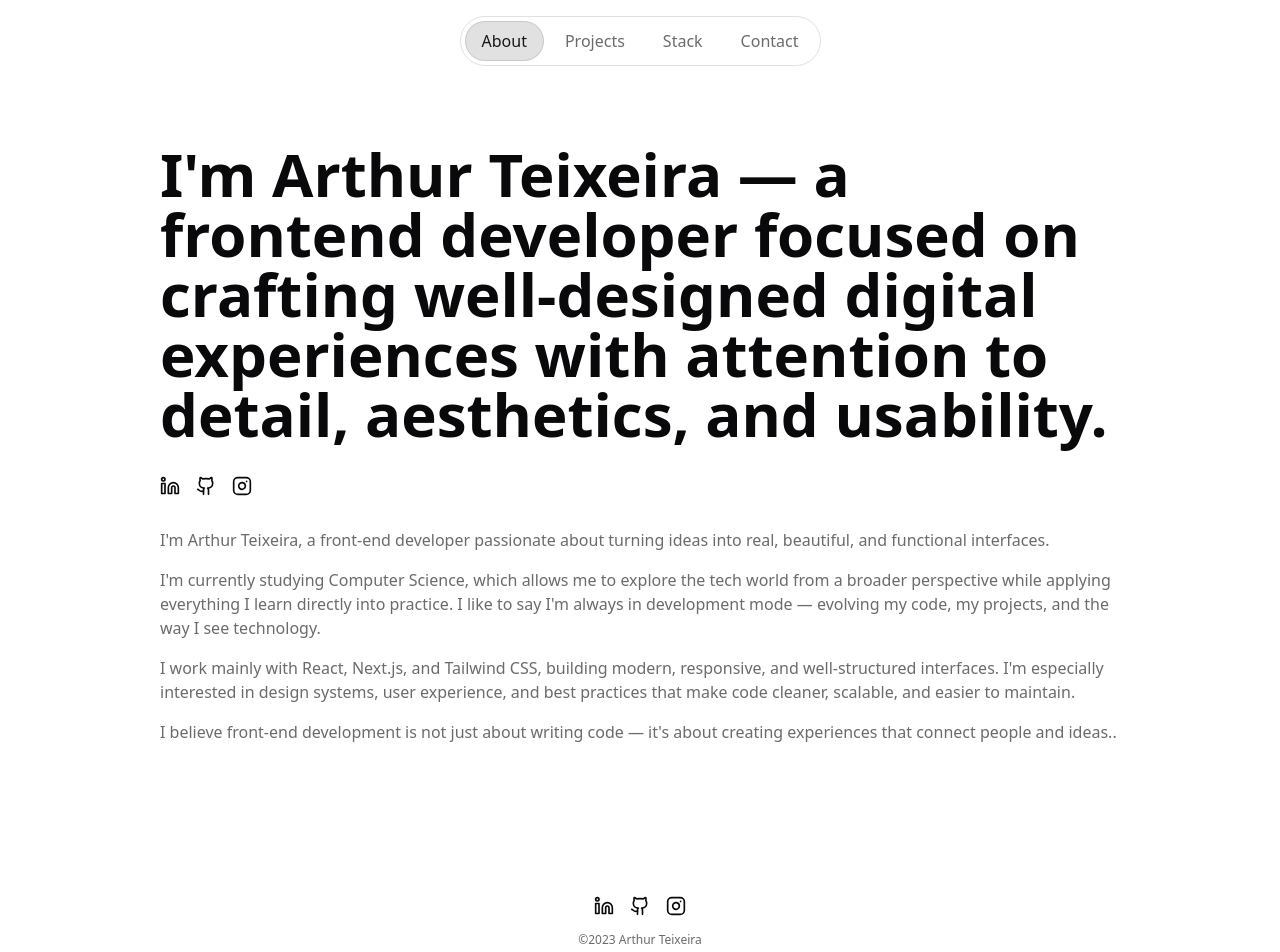
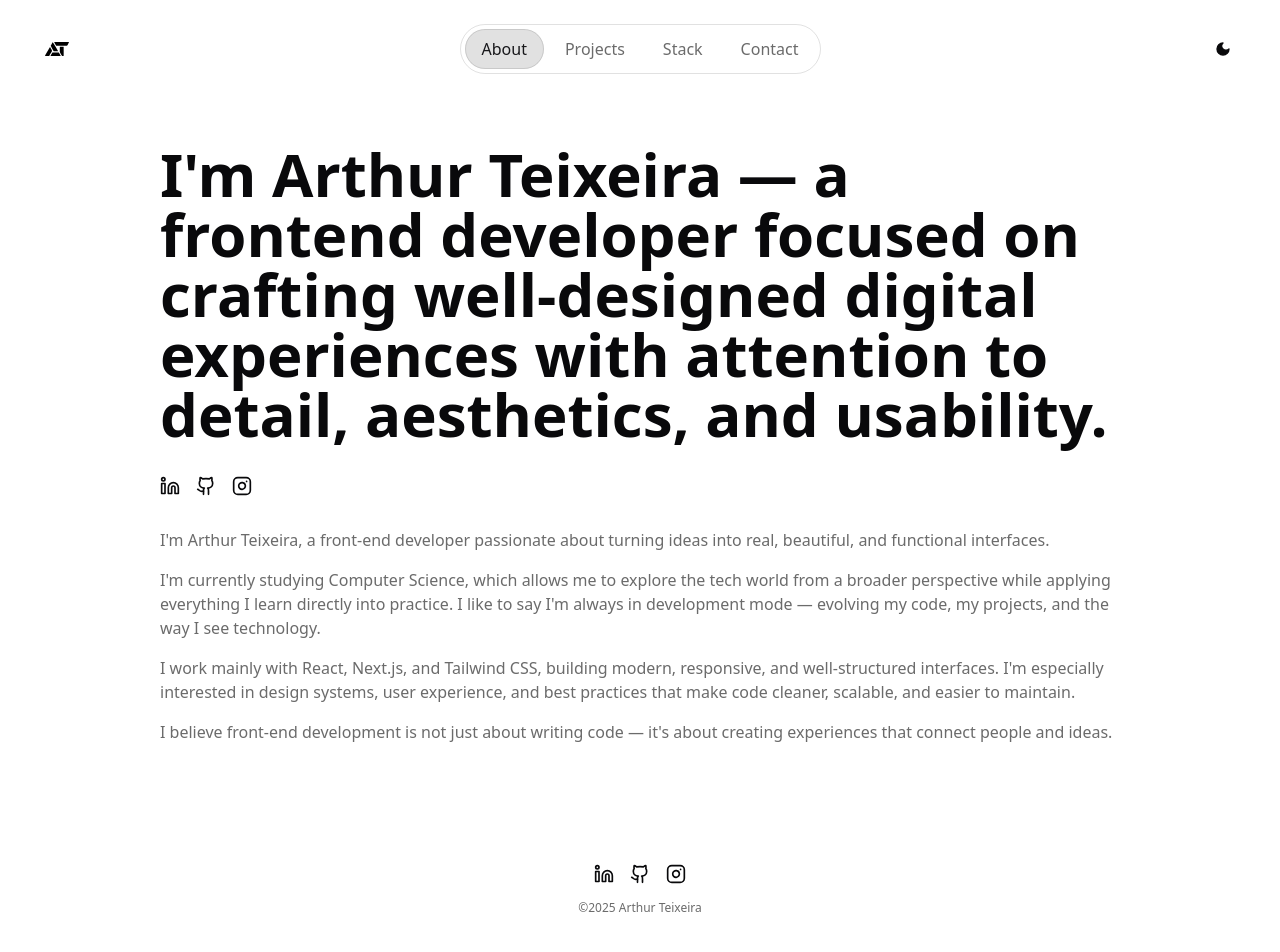
Before and after one commit to arthurteixeiradev/my-portfolio, a Next.js app: page /about in a window 1280 px wide. Shown: the top 952 px of the page. Built offline with nearby package versions, Linux system fonts and the light colour scheme.

Commit message:
fix: fix header

```diff
--- a/src/app/(public)/about/components/about.tsx
+++ b/src/app/(public)/about/components/about.tsx
@@ -37,7 +37,7 @@ export const About = () => {
             </p>
             <p className='text-base text-muted-foreground'>
               I believe front-end development is not just about writing code —
-              it's about creating experiences that connect people and ideas..
+              it's about creating experiences that connect people and ideas.
             </p>
           </div>
         </div>
--- a/src/app/(public)/layout.tsx
+++ b/src/app/(public)/layout.tsx
@@ -10,7 +10,7 @@ export default function PageLayout({
 }) {
   const pathname = usePathname()
   return (
-    <div className='grid relative min-h-screen gap-24'>
+    <div className='grid relative min-h-screen'>
       <Header />
 
       {children}
--- a/src/components/Footer.tsx
+++ b/src/components/Footer.tsx
@@ -2,9 +2,9 @@ import { MediaInfo } from './media-info'
 
 export const Footer = () => {
   return (
-    <footer className='flex flex-col items-center justify-center gap-4 pb-16'>
+    <footer className='flex flex-col items-center justify-center gap-4 py-16'>
       <MediaInfo />
-      <p className='text-xs text-muted-foreground'>©2023 Arthur Teixeira</p>
+      <p className='text-xs text-muted-foreground'>©2025 Arthur Teixeira</p>
     </footer>
   )
 }
--- a/src/components/Header.tsx
+++ b/src/components/Header.tsx
@@ -12,7 +12,6 @@ import {
   TooltipProvider,
   TooltipTrigger,
 } from './ui/tooltip'
-import { Button } from './ui/button'
 
 export const Header = () => {
   const pathname = usePathname()
@@ -33,7 +32,7 @@ export const Header = () => {
   ]
 
   return (
-    <>
+    <header>
       <div
         className={cn(
           'fixed top-0 left-0 w-full h-1 z-50 transition-all duration-500 ease-in-out',
@@ -42,19 +41,16 @@ export const Header = () => {
         )}
       ></div>
 
-      <header
+      <div
         className={cn(
-          'fixed top-4 left-0 right-0 z-10 flex justify-center items-center py-2',
-          'bg-transparent backdrop-blur-xl rounded-full h-auto max-w-fit mx-auto border border-muted-foreground/20',
+          'flex items-center justify-between fixed top-6 left-0 right-0 z-50 px-8',
+          pathname === '/home' && 'pr-[82px]',
         )}
       >
         <TooltipProvider>
           <Tooltip>
             <TooltipTrigger asChild>
-              <Link
-                href={'/home'}
-                className='absolute -left-[550px]'
-              >
+              <Link href={'/home'}>
                 <Icons.logo />
               </Link>
             </TooltipTrigger>
@@ -64,6 +60,12 @@ export const Header = () => {
           </Tooltip>
         </TooltipProvider>
 
+        <div
+          className={cn(
+            'flex justify-center items-center py-2',
+            'bg-transparent backdrop-blur-xl rounded-full h-auto max-w-fit mx-auto border border-muted-foreground/20',
+          )}
+        >
           <nav className='font-medium p-1'>
             <ul className='flex justify-center gap-1'>
               {navItems.map(({ href, label }) => (
@@ -83,9 +85,9 @@ export const Header = () => {
               ))}
             </ul>
           </nav>
-
-        {pathname !== '/home' && <ModeToggle />}
+        </div>
+        <ModeToggle isHome={pathname === '/home'} />
+      </div>
     </header>
-    </>
   )
 }
--- a/src/components/ModeToggle.tsx
+++ b/src/components/ModeToggle.tsx
@@ -10,8 +10,13 @@ import {
   TooltipProvider,
   TooltipTrigger,
 } from './ui/tooltip'
+import { cn } from '@/lib/utils'
 
-export function ModeToggle() {
+type ModeToggleProps = {
+  isHome: boolean
+}
+
+export function ModeToggle({ isHome }: ModeToggleProps) {
   const { setTheme, theme } = useTheme()
 
   return (
@@ -22,7 +27,7 @@ export function ModeToggle() {
             variant='ghost'
             size='icon'
             onClick={() => setTheme(theme === 'light' ? 'dark' : 'light')}
-            className='group absolute -right-[550px]'
+            className={cn('group w-[50px] h-[50px]', isHome && 'hidden')}
           >
             <div className='transform transition-transform duration-300 ease-in-out group-hover:scale-110'>
               <Sun className='h-5 w-5 hidden dark:block fill-foreground' />
```
Lines whose indentation alone changed are shown as unchanged.
